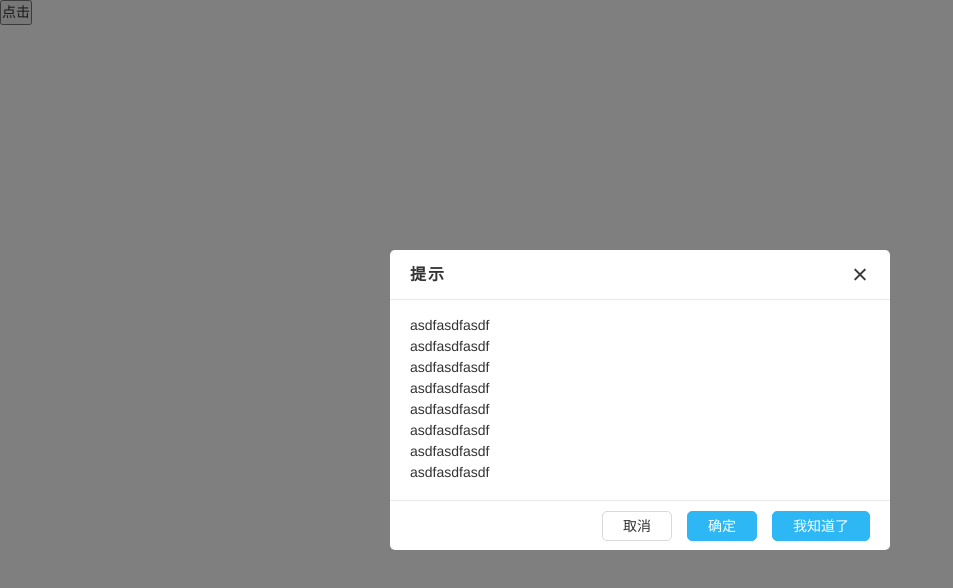
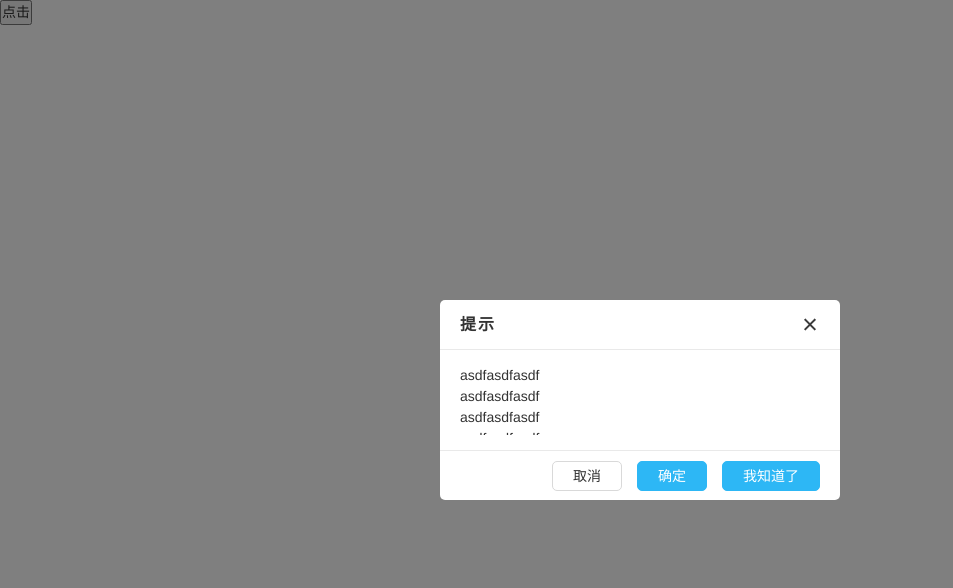
Before and after one commit to Shining-haha/dialog, a plain HTML site: page index.html in a window 1280 px wide. Both pictures are taken after a click on the button "点击". Shown: the whole page, without its empty margins (0-953 px from the left). Drawn offline with Linux system fonts and the light colour scheme.

Commit message:
Update index.css

```diff
--- a/css/index.css
+++ b/css/index.css
@@ -18,8 +18,8 @@
 	left: 50%;
 	transform: translate(-50%,-50%);
 	z-index: 9999;
-	min-width: 500px;
-	min-height: 300px;
+	min-width: 400px;
+	min-height: 200px;
 	max-height: 700px;
 	background: #fff;
 	border-radius: 5px;
```
